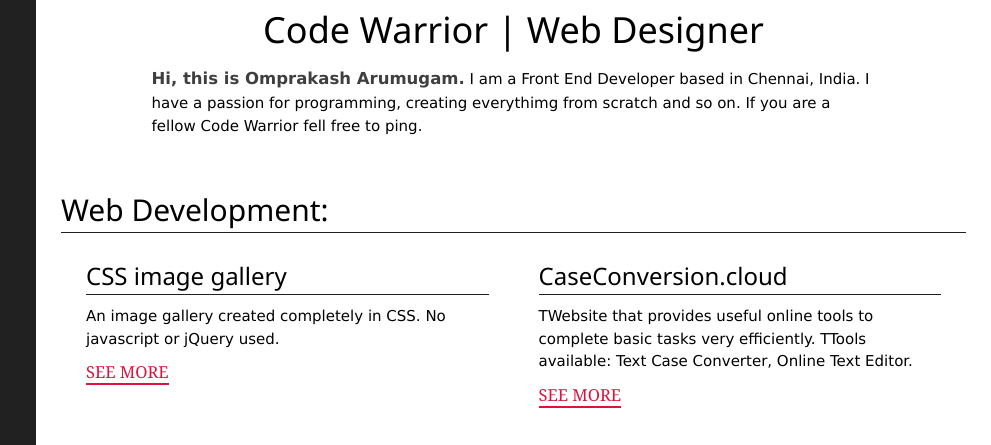
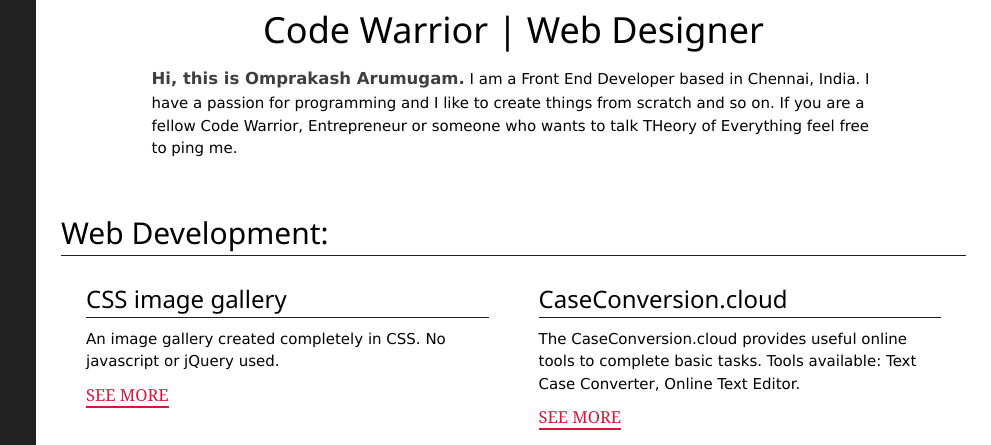
Before and after one commit to prakashom2new/prakashom2new.github.io, a website: page index.html in a window 1280 px wide. Shown: the part 247-692 px from the top of the page, 289-1280 px from the left. Drawn offline with Linux system fonts and the light colour scheme.

Commit message:
intro text update

```diff
--- a/index.html
+++ b/index.html
@@ -101,7 +101,7 @@
                             Code Warrior | Web Designer
                         </h1>
                     </div>
-                    <p class="short-intro__detail"><span class="highlight-txt">Hi, this is Omprakash Arumugam.</span> I am a Front End Developer based in Chennai, India. I have a passion for programming, creating everythimg from scratch and so on. If you are a fellow Code Warrior fell free to ping.</p>
+                    <p class="short-intro__detail"><span class="highlight-txt">Hi, this is Omprakash Arumugam.</span> I am a Front End Developer based in Chennai, India. I have a passion for programming and I like to create things from scratch and so on. If you are a fellow Code Warrior, Entrepreneur or someone who wants to talk THeory of Everything feel free to ping me.</p>
                 </div>
 
                 <div class="group latest-works">
@@ -116,7 +116,7 @@
                         </div>
                         <div class="sub-group sub-group-2">
                            <h3 class="sub-group__title">CaseConversion.cloud</h3>
-                            <p class="sub-group__content sub-group__explain-txt">TWebsite that provides useful online tools to complete basic tasks very efficiently. TTools available: Text Case Converter, Online Text Editor.
+                            <p class="sub-group__content sub-group__explain-txt">The CaseConversion.cloud provides useful online tools to complete basic tasks. Tools available: Text Case Converter, Online Text Editor.
 </p>
                             <div class="sub-group__content latest-works__call-to-action">
                                 <a class="btn_danger" href="https://caseconversion.cloud/" target="_blank" type="button">SEE MORE</a>
```
